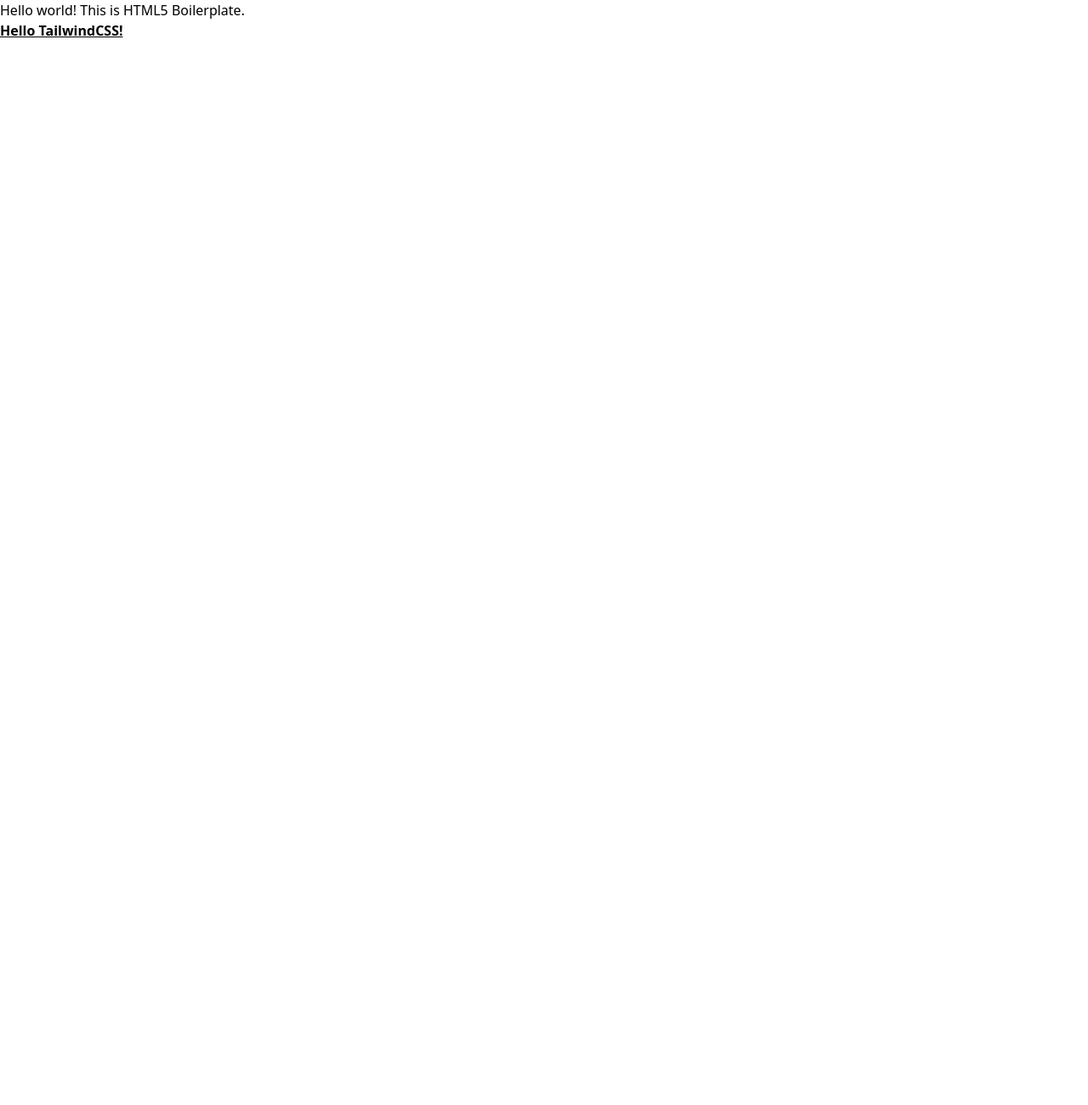
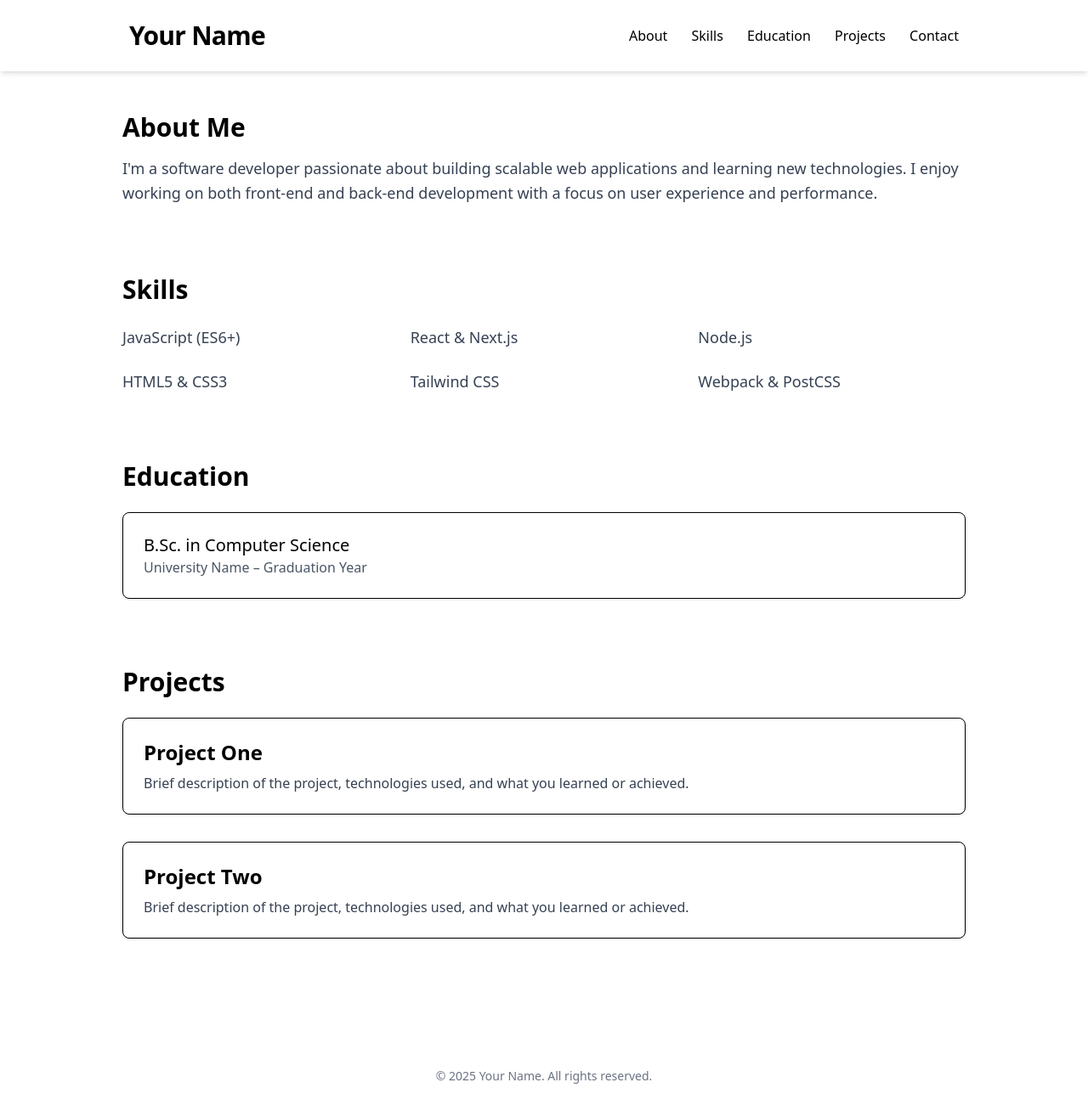
Before and after one commit to Jcorrieri/portfolio, a website built with webpack: page index.html in a window 1280 px wide. Shown: the whole page at 85% size. Before the commit the page ends 800 px from the top, so only its background shows below. Built offline with nearby package versions, Linux system fonts and the light colour scheme; files whose address does not match are found by name.

Commit message:
Add basis site shell

```diff
--- a/index.html
+++ b/index.html
@@ -1,10 +1,11 @@
 <!doctype html>
-<html class="no-js" lang="en">
+<html class="no-js scroll-smooth" lang="en">
 
 <head>
   <meta charset="utf-8">
   <meta name="viewport" content="width=device-width, initial-scale=1">
   <title>Jacomo Corrieri - Portfolio</title>
+
   <link rel="stylesheet" href="css/style.css">
   <meta name="description" content="Jacomo Corrieri Developer Portfolio ">
 
@@ -24,12 +25,63 @@
 
 <body>
 
-  <!-- Add your site or application content here -->
-  <p>Hello world! This is HTML5 Boilerplate.</p>
+  <header class="bg-white shadow-md sticky top-0 z-50">
+    <div class="max-w-5xl mx-auto flex justify-between items-center p-6">
+      <h1 class="text-3xl font-bold tracking-tight">Your Name</h1>
+      <nav class="space-x-6 text-base font-medium">
+        <a href="#about" class="hover:text-blue-600 transition-colors">About</a>
+        <a href="#skills" class="hover:text-blue-600 transition-colors">Skills</a>
+        <a href="#education" class="hover:text-blue-600 transition-colors">Education</a>
+        <a href="#projects" class="hover:text-blue-600 transition-colors">Projects</a>
+        <a href="#contact" class="hover:text-blue-600 transition-colors">Contact</a>
+      </nav>
+    </div>
+  </header>
 
-  <h1 class="text-10xl font-bold underline">
-    Hello TailwindCSS!
-  </h1>
+  <main class="max-w-5xl mx-auto py-12 px-4">
+    <section id="about" class="mb-20">
+      <h2 class="text-3xl font-semibold mb-4">About Me</h2>
+      <p class="text-lg leading-relaxed text-gray-700">I'm a software developer passionate about building scalable web applications and learning new technologies. I enjoy working on both front-end and back-end development with a focus on user experience and performance.</p>
+    </section>
+
+    <section id="skills" class="mb-20">
+      <h2 class="text-3xl font-semibold mb-6">Skills</h2>
+      <ul class="grid grid-cols-2 sm:grid-cols-3 gap-6 text-gray-700 text-lg">
+        <li>JavaScript (ES6+)</li>
+        <li>React & Next.js</li>
+        <li>Node.js</li>
+        <li>HTML5 & CSS3</li>
+        <li>Tailwind CSS</li>
+        <li>Webpack & PostCSS</li>
+      </ul>
+    </section>
+
+    <section id="education" class="mb-20">
+      <h2 class="text-3xl font-semibold mb-6">Education</h2>
+      <div class="bg-white p-6 rounded-lg shadow-sm border">
+        <h3 class="text-xl font-medium">B.Sc. in Computer Science</h3>
+        <p class="text-gray-600">University Name – Graduation Year</p>
+      </div>
+    </section>
+
+    <section id="projects">
+      <h2 class="text-3xl font-semibold mb-6">Projects</h2>
+      <div class="space-y-8">
+        <div class="bg-white p-6 rounded-lg shadow-sm border">
+          <h3 class="text-2xl font-bold mb-2">Project One</h3>
+          <p class="text-gray-700">Brief description of the project, technologies used, and what you learned or achieved.</p>
+        </div>
+        <div class="bg-white p-6 rounded-lg shadow-sm border">
+          <h3 class="text-2xl font-bold mb-2">Project Two</h3>
+          <p class="text-gray-700">Brief description of the project, technologies used, and what you learned or achieved.</p>
+        </div>
+      </div>
+    </section>
+  </main>
+
+  <footer class="text-center py-6 mt-20 text-sm text-gray-500">
+    &copy; 2025 Your Name. All rights reserved.
+  </footer>
 
   <script src="js/app.js"></script>
 
```
